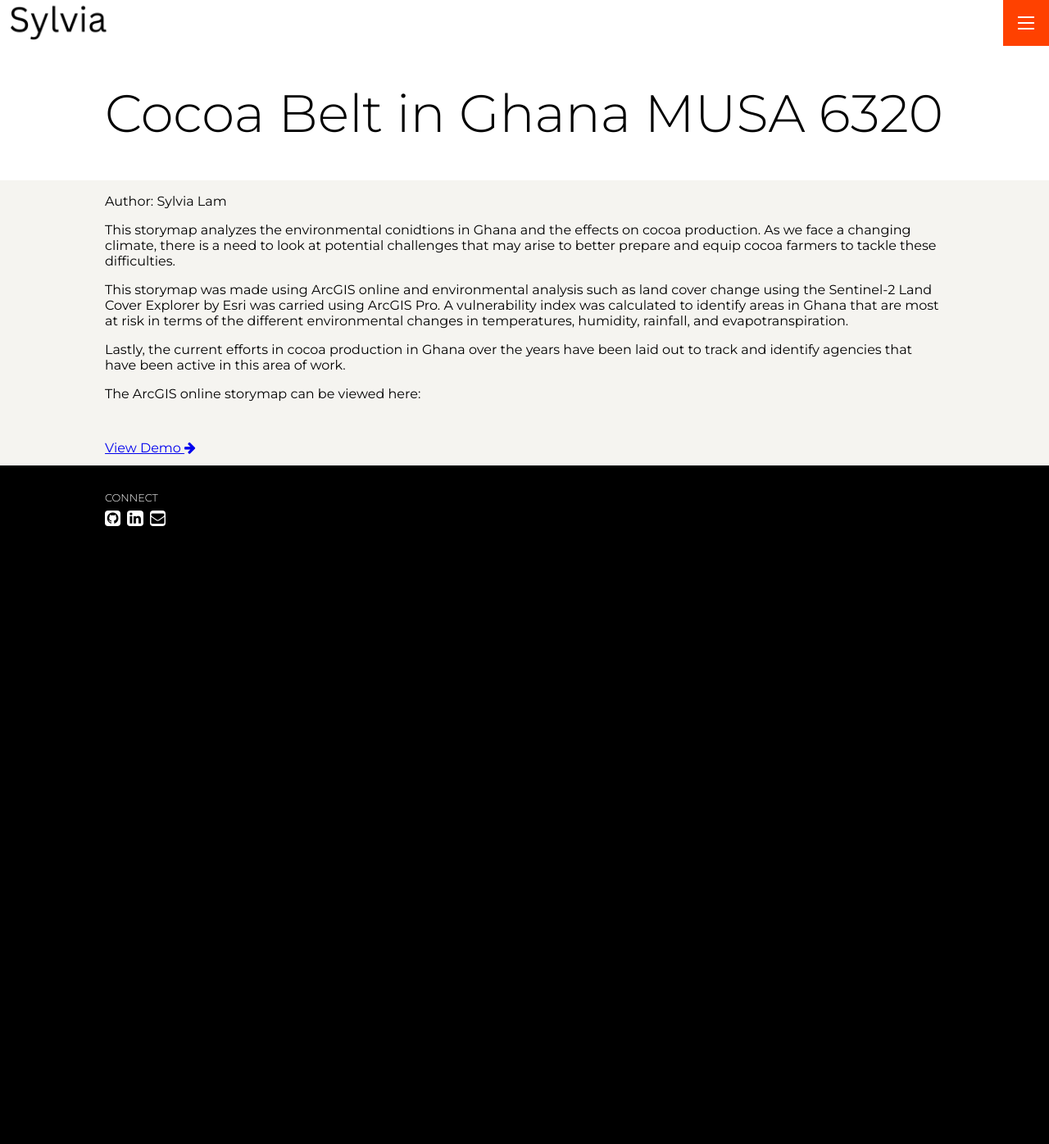
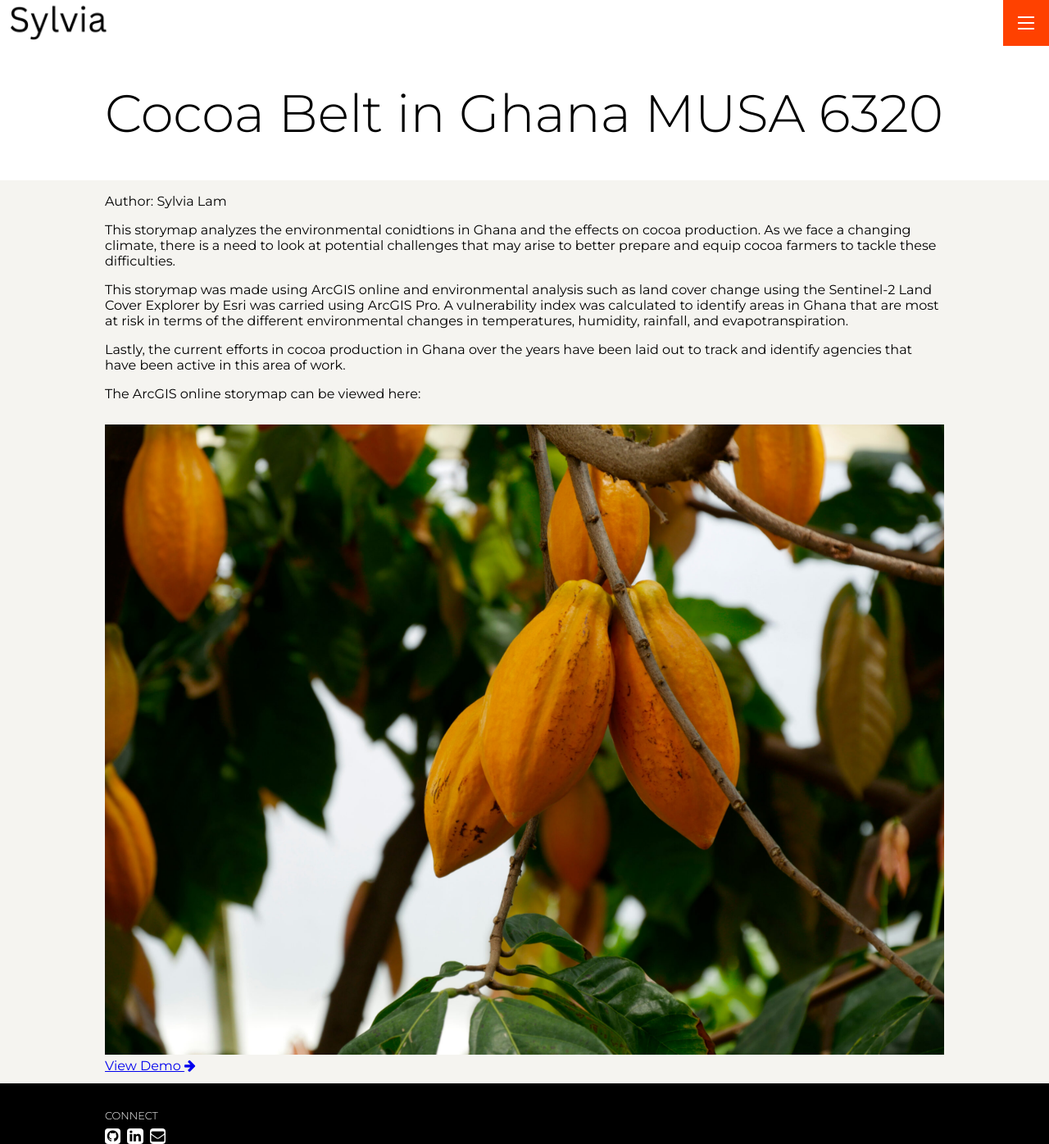
Before and after one commit to laivlys/portfolio, a Jekyll site: the page built from _projects/proj-2.md, in a window 1280 px wide and 1396 px high. Shown: the whole window at 82% size. Built offline with Jekyll 4.4.1, drawn with Linux system fonts in a browser that asks for light colours.

Commit message:
Update proj-2.md

```diff
--- a/_projects/proj-2.md
+++ b/_projects/proj-2.md
@@ -14,4 +14,4 @@ This storymap was made using ArcGIS online and environmental analysis such as la
 Lastly, the current efforts in cocoa production in Ghana over the years have been laid out to track and identify agencies that have been active in this area of work.
 
 The ArcGIS online storymap can be viewed here:
-{% include image.html url="https://storymaps.arcgis.com/stories/39b9d1f74c5d406888cc7b3a041468c0" image="assets/img/projects/proj-2/Cocoa.jpeg" %}
+{% include image.html url="https://storymaps.arcgis.com/stories/39b9d1f74c5d406888cc7b3a041468c0" image="projects/proj-2/Cocoa.jpeg" %}
```
